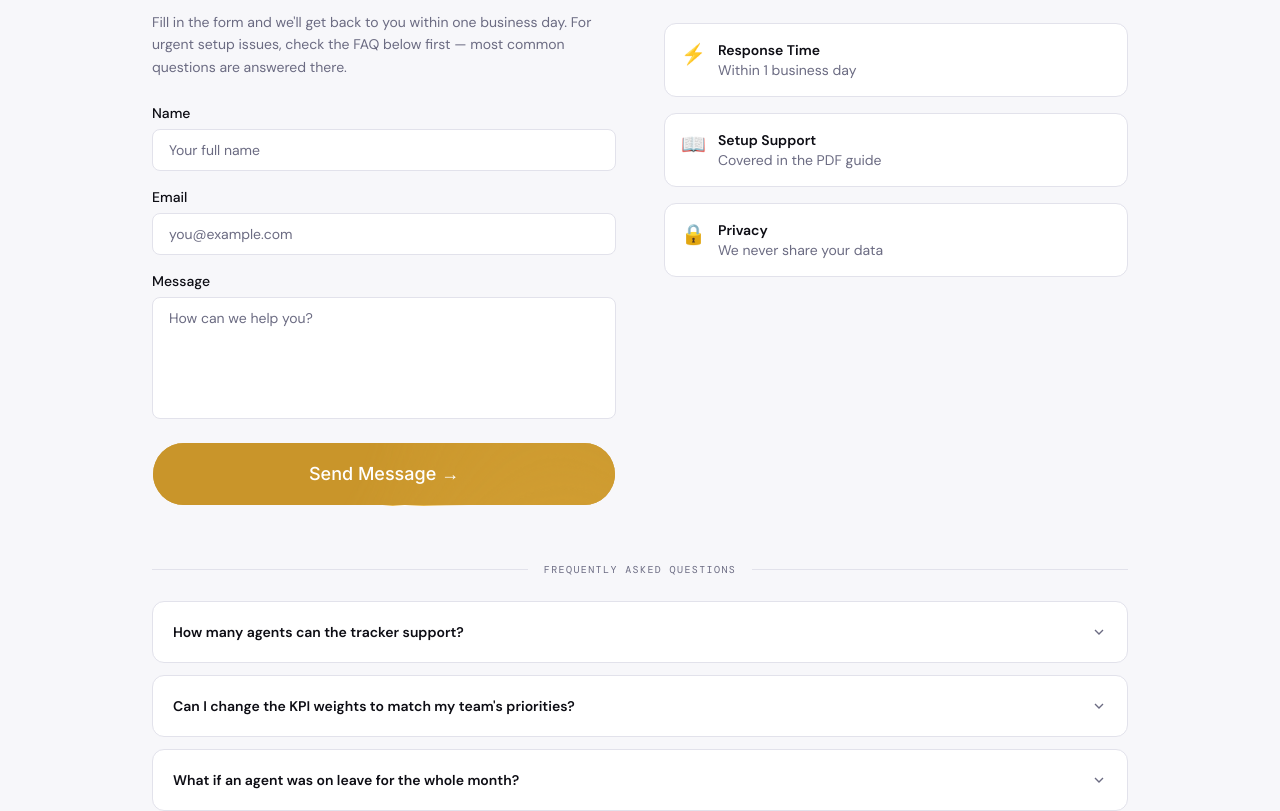
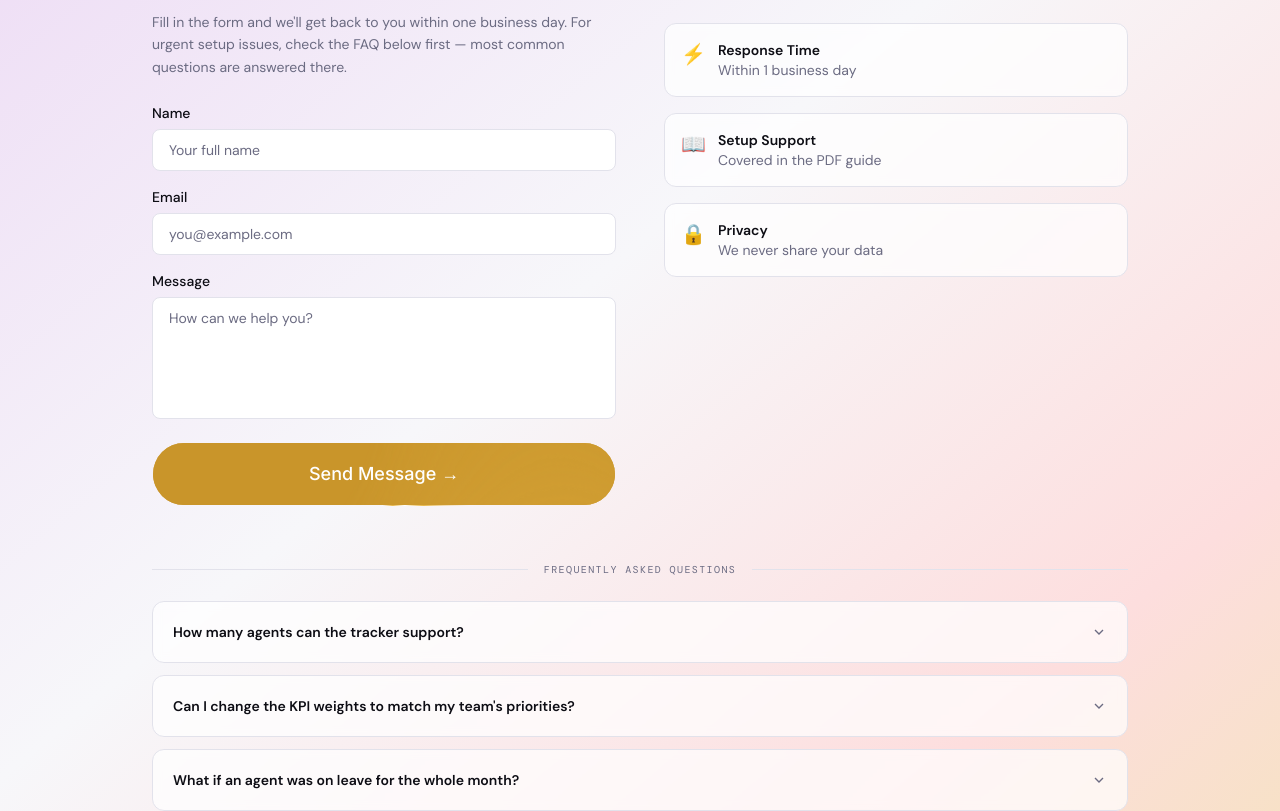
Before and after one commit to ESE-Wahaj/recognition-engine, a Next.js app: page / in a window 1280 px wide. Shown: the part 5872-6683 px from the top of the page. Built offline with nearby package versions, Linux system fonts and the light colour scheme.

Commit message:
gradientish the background

```diff
--- a/app/layout.tsx
+++ b/app/layout.tsx
@@ -54,7 +54,7 @@ export default function RootLayout({
   return (
     <html lang="en" className={`${playfair.variable} ${dmSans.variable} ${dmMono.variable}`}>
       <body className="font-sans antialiased bg-surface text-ink min-h-screen flex flex-col">
-        <main className="flex-1 pb-28">{children}</main>
+        <main className="flex-1">{children}</main>
         <Footer />
         <SiteDock />
       </body>
--- a/app/page.tsx
+++ b/app/page.tsx
@@ -518,6 +518,13 @@ export default async function HomePage() {
         </div>
       </section>
 
+      {/* Deliverables + Monthly Process — shared gradient canvas */}
+      <div
+        style={{
+          background:
+            'linear-gradient(160deg, #f2e0a6 0%, #f7f7fa 45%, #faeee3 75%, #f5e8d0 100%)',
+        }}
+      >
         {/* Deliverables */}
         <section className="max-w-5xl mx-auto px-6 py-14" aria-label="Deliverables">
           <SectionHeader label="Your Deliverables" />
@@ -533,6 +540,7 @@ export default async function HomePage() {
           <SectionHeader label="Monthly Process — 5 Steps" />
           <StepAccordion steps={steps} />
         </section>
+      </div>
 
       {/* ── RESOURCES ────────────────────────────────────────────────── */}
       <section
@@ -657,6 +665,14 @@ export default async function HomePage() {
         </div>
       </section>
 
+      {/* Contact form + FAQ — shared gradient canvas */}
+      <div
+        className="pb-8"
+        style={{
+          background:
+            'linear-gradient(140deg, #eeddf5 0%, #f7f7fa 38%, #fddede 72%, #f2e4b2 100%)',
+        }}
+      >
         {/* Contact form + Quick info */}
         <section
           className="max-w-5xl mx-auto px-6 py-14 grid md:grid-cols-2 gap-12"
@@ -680,7 +696,7 @@ export default async function HomePage() {
               ].map(({ icon, label, value }) => (
                 <div
                   key={label}
-                className="flex items-start gap-3 p-4 bg-white border border-border-base rounded-xl"
+                  className="flex items-start gap-3 p-4 bg-white/70 backdrop-blur-sm border border-border-base rounded-xl"
                 >
                   <span className="text-xl">{icon}</span>
                   <div>
@@ -700,9 +716,9 @@ export default async function HomePage() {
             {faqs.map(({ q, a }) => (
               <details
                 key={q}
-              className="bg-white border border-border-base rounded-xl group overflow-hidden"
+                className="bg-white/70 backdrop-blur-sm border border-border-base rounded-xl group overflow-hidden"
               >
-              <summary className="flex items-center justify-between gap-4 p-5 cursor-pointer list-none font-semibold text-sm text-ink hover:bg-surface transition-colors">
+                <summary className="flex items-center justify-between gap-4 p-5 cursor-pointer list-none font-semibold text-sm text-ink hover:bg-white/60 transition-colors">
                   {q}
                   <svg
                     className="w-4 h-4 text-mist flex-shrink-0 transition-transform group-open:rotate-180"
@@ -722,6 +738,7 @@ export default async function HomePage() {
             ))}
           </div>
         </section>
+      </div>
     </>
   )
 }
```
Lines whose indentation alone changed are shown as unchanged.
